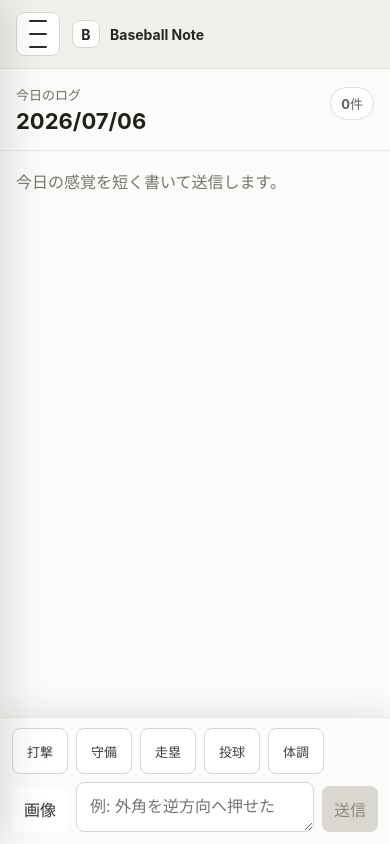
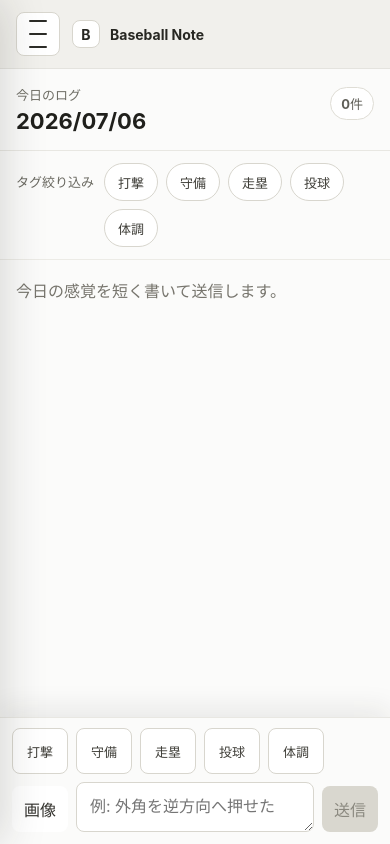
Before and after one commit to seista-jp/baseball-note, a React (Vite) app: page / in a window 390 px wide. Built offline with nearby package versions, Linux system fonts and the light colour scheme.

Commit message:
日付の見出し下にタグ絞り込みを追加

```diff
--- a/src/App.tsx
+++ b/src/App.tsx
@@ -128,6 +128,7 @@ function App() {
   const [logs, setLogs] = useState<LogEntry[]>([]);
   const [text, setText] = useState("");
   const [selectedTags, setSelectedTags] = useState<LogTag[]>([]);
+  const [selectedFilterTags, setSelectedFilterTags] = useState<LogTag[]>([]);
   const [pendingImage, setPendingImage] = useState<LogImage | null>(null);
   const [pendingImageUrl, setPendingImageUrl] = useState("");
   const [isLoading, setIsLoading] = useState(true);
@@ -146,6 +147,16 @@ function App() {
   const isToday = selectedDate === todayKey;
   const trimmedText = text.trim();
   const canSubmit = Boolean(trimmedText || pendingImage) && !isSaving;
+  const hasFilter = selectedFilterTags.length > 0;
+  const filteredLogs = useMemo(() => {
+    if (!hasFilter) {
+      return logs;
+    }
+
+    return logs.filter((log) =>
+      selectedFilterTags.every((selectedFilterTag) => log.tags.includes(selectedFilterTag)),
+    );
+  }, [hasFilter, logs, selectedFilterTags]);
 
   function closeMenu() {
     setIsMenuOpen(false);
@@ -260,6 +271,14 @@ function App() {
 
   function toggleTag(tag: LogTag) {
     setSelectedTags((currentTags) =>
+      currentTags.includes(tag)
+        ? currentTags.filter((currentTag) => currentTag !== tag)
+        : [...currentTags, tag],
+    );
+  }
+
+  function toggleFilterTag(tag: LogTag) {
+    setSelectedFilterTags((currentTags) =>
       currentTags.includes(tag)
         ? currentTags.filter((currentTag) => currentTag !== tag)
         : [...currentTags, tag],
@@ -497,16 +516,46 @@ function App() {
             <p className="eyebrow">{isToday ? "今日のログ" : "過去のログ"}</p>
             <h1>{formatDisplayDate(selectedDate)}</h1>
           </div>
-          <span className="log-count">{logs.length}件</span>
+          <span className="log-count">
+            {hasFilter && logs.length > 0 ? `${filteredLogs.length}/${logs.length}件` : `${logs.length}件`}
+          </span>
         </header>
+
+        <section className="filter-bar" aria-label="タグで絞り込み">
+          <span className="filter-label">タグ絞り込み</span>
+          <div className="filter-tags">
+            {logTags.map((tag) => {
+              const isSelected = selectedFilterTags.includes(tag);
+
+              return (
+                <button
+                  className={isSelected ? "tag-toggle selected" : "tag-toggle"}
+                  type="button"
+                  key={tag}
+                  onClick={() => toggleFilterTag(tag)}
+                  aria-pressed={isSelected}
+                >
+                  {tag}
+                </button>
+              );
+            })}
+          </div>
+          {hasFilter ? (
+            <button className="filter-clear-button" type="button" onClick={() => setSelectedFilterTags([])}>
+              解除
+            </button>
+          ) : null}
+        </section>
 
         <section className="log-list" aria-live="polite">
           {isLoading ? (
             <div className="empty-state">読み込み中...</div>
           ) : logs.length === 0 ? (
             <div className="empty-state">{emptyMessage}</div>
+          ) : filteredLogs.length === 0 ? (
+            <div className="empty-state">選んだタグのメモはありません。</div>
           ) : (
-            logs.map((log) => {
+            filteredLogs.map((log) => {
               const isEditing = editingLogId === log.id;
               const isSavingEdit = savingEditLogId === log.id;
               const canSaveEdit = Boolean(editingText.trim() || log.images.length > 0) && !isSavingEdit;
--- a/src/styles.css
+++ b/src/styles.css
@@ -177,9 +177,9 @@ button:disabled {
   padding: 8px;
 }
 
-.main-pane {
+  .main-pane {
   display: grid;
-  grid-template-rows: auto minmax(0, 1fr) auto;
+  grid-template-rows: auto auto minmax(0, 1fr) auto;
   min-width: 0;
   max-height: 100vh;
   background: #fbfbfa;
@@ -217,6 +217,46 @@ h1 {
   font-size: 13px;
   font-weight: 650;
   padding: 6px 10px;
+}
+
+.filter-bar {
+  display: flex;
+  align-items: center;
+  gap: 10px;
+  border-bottom: 1px solid #ecebe6;
+  padding: 12px clamp(20px, 5vw, 64px);
+  background: #fbfbfa;
+}
+
+.filter-label {
+  flex: 0 0 auto;
+  color: #68675f;
+  font-size: 13px;
+  font-weight: 650;
+}
+
+.filter-tags {
+  display: flex;
+  flex: 1 1 auto;
+  flex-wrap: wrap;
+  gap: 8px;
+  min-width: 0;
+}
+
+.filter-clear-button {
+  flex: 0 0 auto;
+  min-height: 36px;
+  border: 1px solid #d8d6ce;
+  border-radius: 8px;
+  background: #ffffff;
+  color: #34342e;
+  font-size: 13px;
+  font-weight: 650;
+  padding: 7px 10px;
+}
+
+.filter-clear-button:hover {
+  background: #f2f2ee;
 }
 
 .log-list {
@@ -596,13 +636,22 @@ h1 {
     align-items: stretch;
   }
 
-  .main-pane {
+.main-pane {
     grid-row: 2;
     max-height: none;
   }
 
   .topbar {
     padding: 16px;
+  }
+
+  .filter-bar {
+    align-items: flex-start;
+    padding: 12px 16px;
+  }
+
+  .filter-label {
+    padding-top: 9px;
   }
 
   h1 {
@@ -666,6 +715,10 @@ h1 {
     padding-left: 11px;
   }
 
+  .filter-clear-button {
+    min-height: 38px;
+  }
+
   .attachment-preview img {
     width: 40px;
     height: 40px;
```
